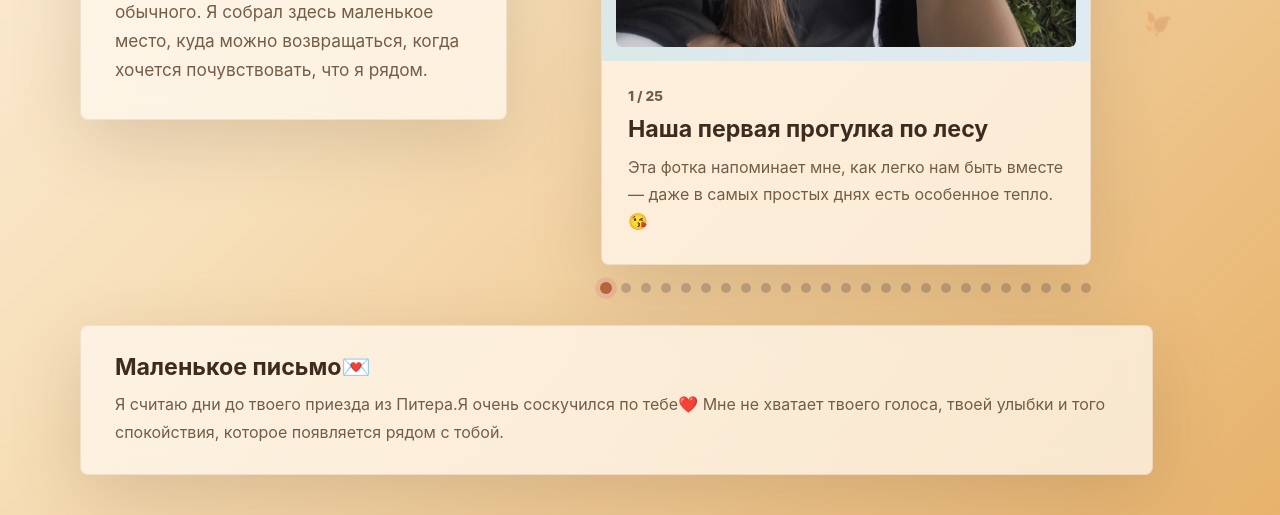
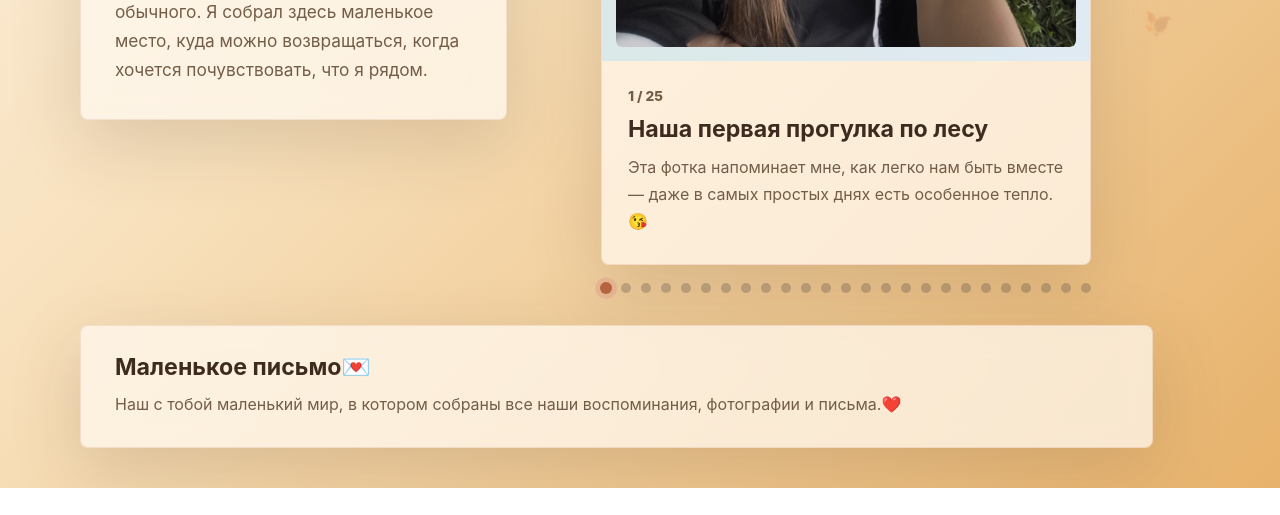
Before and after one commit to William-coder-txt/Sofia, a plain HTML site: page index.html in a window 1280 px wide. Shown: the part 678-1193 px from the top of the page. After the commit the page ends 1166 px from the top, so only its background shows below. Drawn offline with Linux system fonts and the light colour scheme.

Commit message:
Add files via upload

```diff
--- a/index.html
+++ b/index.html
@@ -85,8 +85,7 @@
       <section class="letter" aria-label="Небольшое письмо">
         <h2>Маленькое письмо💌</h2>
         <p>
-          Я считаю дни до твоего приезда из Питера.Я очень соскучился по тебе❤️ Мне не хватает твоего голоса, твоей
-          улыбки и того спокойствия, которое появляется рядом с тобой.
+          Наш с тобой маленький мир, в котором собраны все наши воспоминания, фотографии и письма.❤️
         </p>
       </section>
     </main>
```
